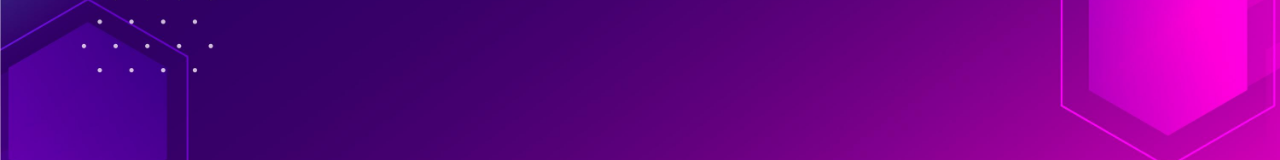
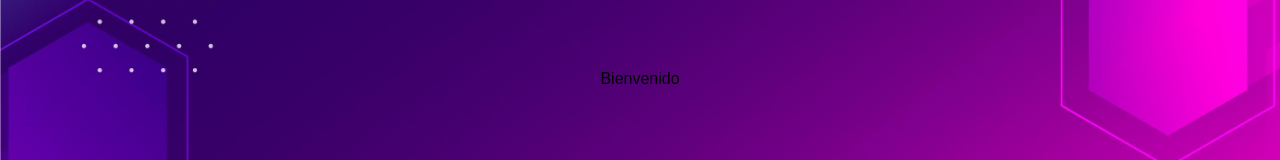
Before and after one commit to xhandlr/note-forge, a React (Create React App) app in the folder note-forge-ui/: page /home in a window 1280 px wide. Before the commit this address had no page. Shown: the part 321-481 px from the top of the page. Built offline with nearby package versions, Linux system fonts and the light colour scheme.

Commit message:
feat: crear componente 'Home' con background
- Configurar ruta '/home' al nuevo componente.
- Agregar package 'Exercises'.

```diff
--- a/note-forge-ui/src/components/Auth/Login.css
+++ b/note-forge-ui/src/components/Auth/Login.css
@@ -10,7 +10,7 @@ body {
     justify-content: center;
     align-items: center;
     min-height: 100vh;
-    background: url('login-background.jpg') no-repeat;
+    background: url('/src/components/login-background.jpg') no-repeat;
     background-size: cover;
     background-position: center;
 }
--- /dev/null
+++ b/note-forge-ui/src/components/Exercises/Home.css
@@ -0,0 +1,16 @@
+* {
+    margin: 0;
+    padding: 0;
+    box-sizing: border-box;
+    font-family: "Poppins", sans-serif;
+}
+
+body {
+    display: flex;
+    justify-content: center;
+    align-items: center;
+    min-height: 100vh;
+    background: url('/src/components/login-background.jpg') no-repeat;
+    background-size: cover;
+    background-position: center;
+}
--- /dev/null
+++ b/note-forge-ui/src/components/Exercises/Home.js
@@ -0,0 +1,10 @@
+import React from "react";
+import './Home.css';
+
+function Home() {
+    return (
+        <p>Bienvenido</p>
+    );
+}
+
+export default Home;
--- a/note-forge-ui/src/index.js
+++ b/note-forge-ui/src/index.js
@@ -1,11 +1,13 @@
 import React from 'react';
 import ReactDOM from 'react-dom/client';
 import './index.css';
-import Login from './components/Auth/Login';
-import Registration from './components/Auth/Registration';
 import reportWebVitals from './reportWebVitals';
 import { BrowserRouter as Router, Routes, Route } from 'react-router-dom';
 import 'boxicons';
+
+import Login from './components/Auth/Login';
+import Registration from './components/Auth/Registration';
+import Home from './components/Exercises/Home';
 
 const root = ReactDOM.createRoot(document.getElementById('root'));
 root.render(
@@ -15,6 +17,7 @@ root.render(
         <Route path="/" element={<Login />} />
         <Route path="/login" element={<Login />} />
         <Route path="/register" element={<Registration />} />
+        <Route path="/home" element={<Home />} />
       </Routes>
     </Router>
   </React.StrictMode>
```
Also changed, not shown: note-forge-ui/src/components/login-background.jpg (renamed from note-forge-ui/src/components/Auth/login-background.jpg).
